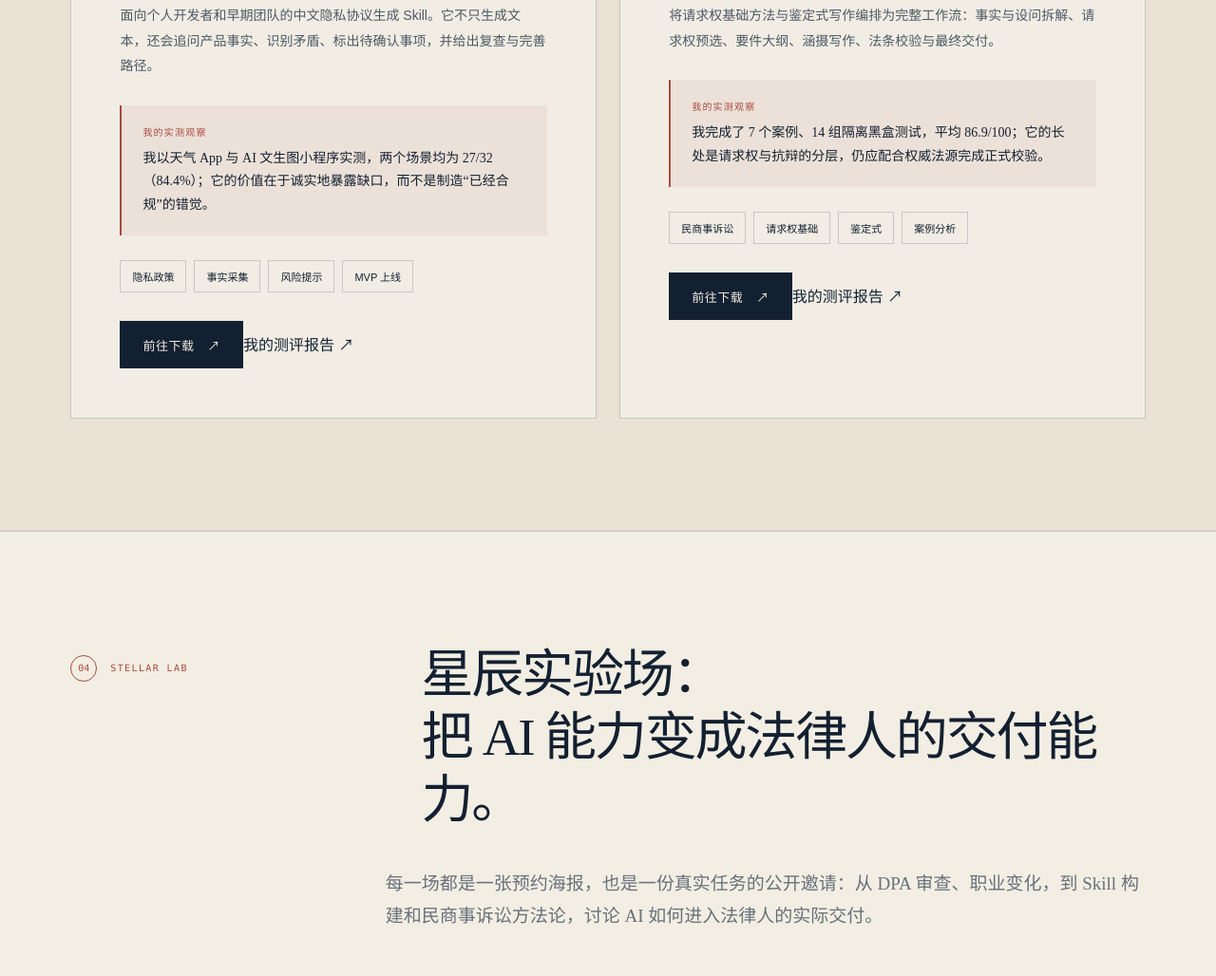
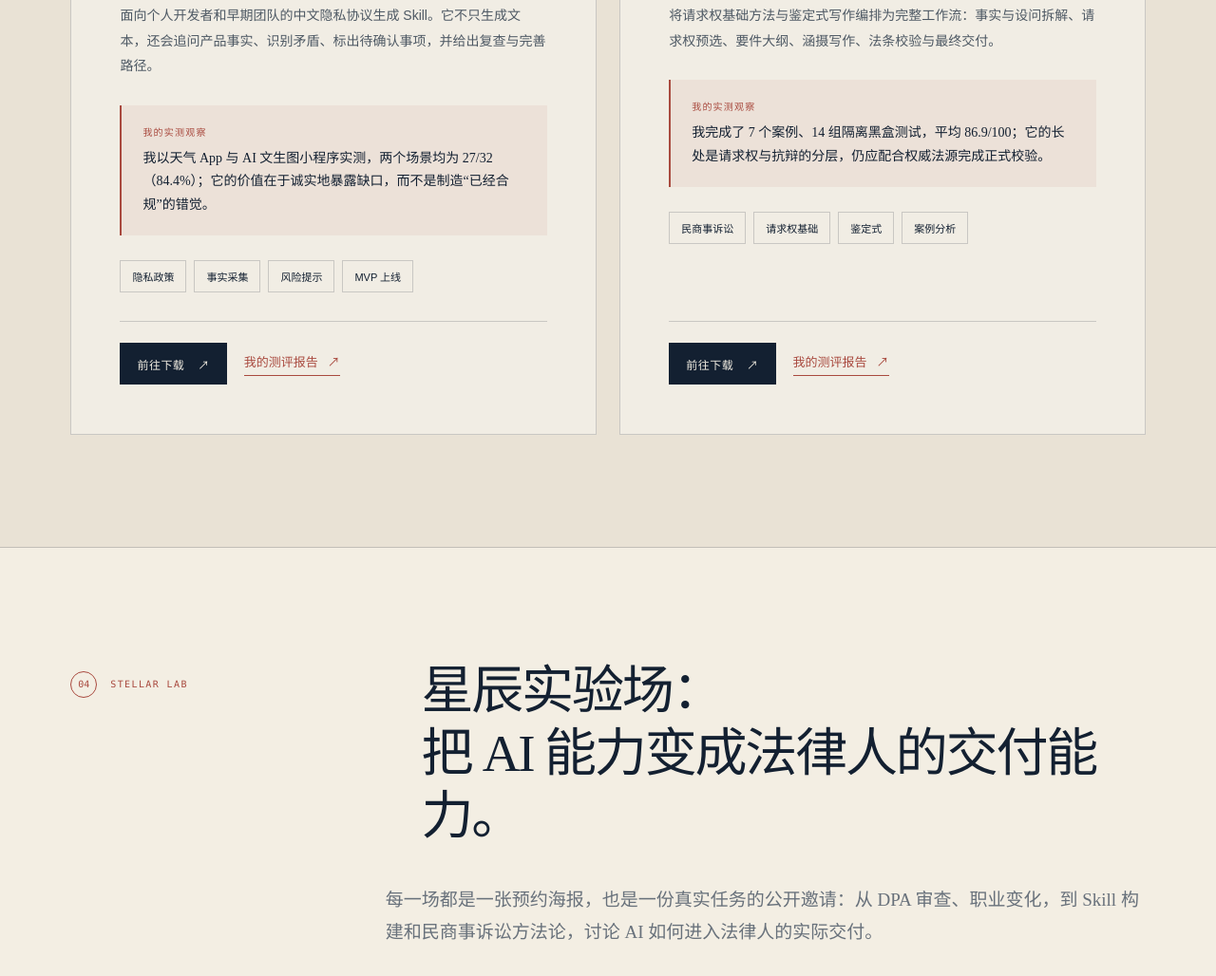
Before and after one commit to The-Data-Galaxy/the-data-galaxy-site, a plain HTML site: page index.html in a window 1280 px wide. Shown: the part 4223-5251 px from the top of the page at 95% size. Drawn offline with Linux system fonts and the light colour scheme; grey boxes are pictures that could not be loaded.

Commit message:
Style download and review report links

```diff
--- a/styles.css
+++ b/styles.css
@@ -201,7 +201,9 @@ blockquote { margin: 38px 0; padding: 26px 0 26px 26px; border-left: 2px solid v
 .review-note strong { display: block; font: 500 14px/1.75 "Songti SC", STSong, serif; }
 .recommended-card .skill-tags { margin: 0 0 30px; }
 .recommended-card .skill-tags span { border-color: var(--rule); }
-.recommended-card > a { display: flex; align-items: center; justify-content: space-between; gap: 14px; margin-top: auto; padding-top: 22px; border-top: 1px solid var(--rule); color: var(--vermillion); font-size: 13px; }
+.recommended-actions { display: flex; align-items: center; flex-wrap: wrap; gap: 18px; margin-top: auto; padding-top: 22px; border-top: 1px solid var(--rule); }
+.recommended-actions .button { min-height: 44px; padding: 0 17px; font-size: 12px; }
+.report-link { display: inline-flex; align-items: center; gap: 10px; padding-bottom: 5px; border-bottom: 1px solid currentColor; color: var(--vermillion); font-size: 13px; }
 
 .starlab { border-bottom: 1px solid var(--rule); }
 .lab-grid { display: grid; grid-template-columns: .72fr 1.28fr; gap: 7vw; align-items: center; }
```
